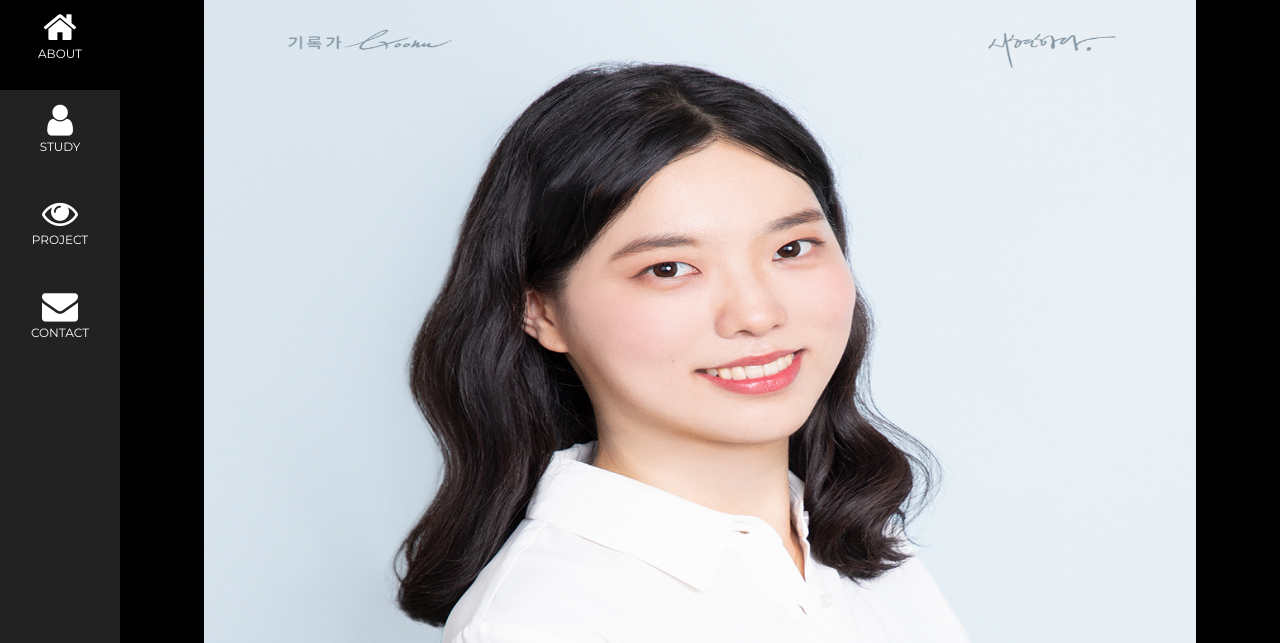
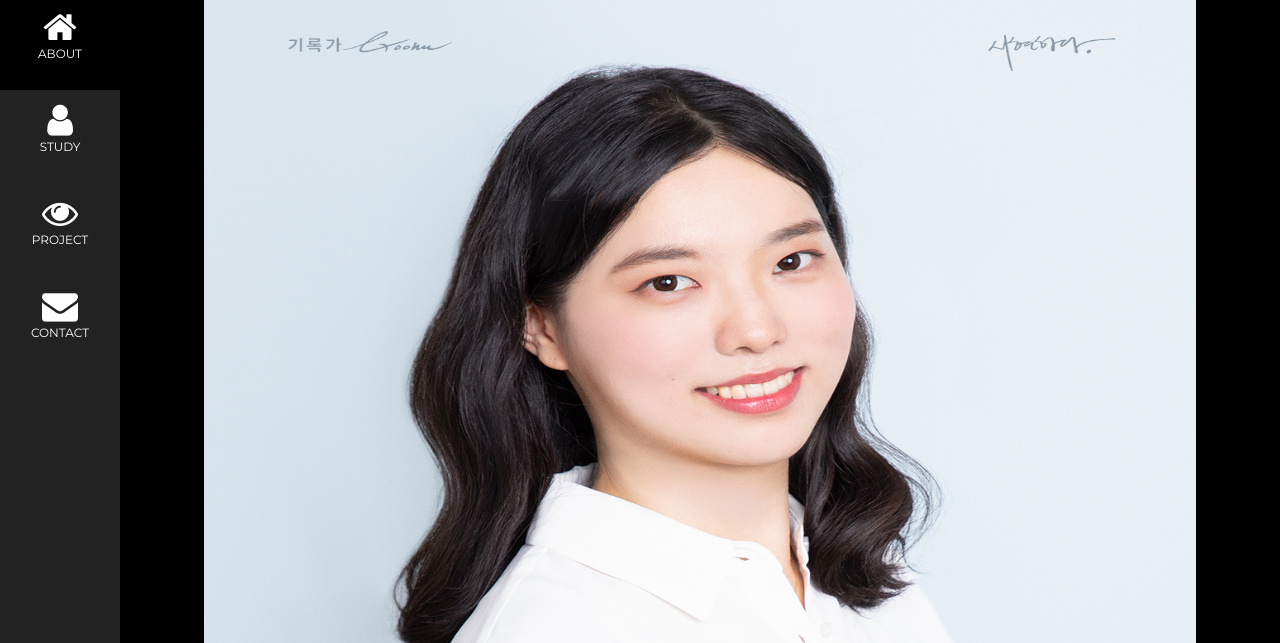
Before and after one commit to chosihyeon/chosihyeon.github.io, a plain HTML site: page index.html in a window 1280 px wide. Shown: the part 157-800 px from the top of the page. Drawn offline with nearby package versions, Linux system fonts and the light colour scheme.

Commit message:
Update index.html

```diff
--- a/index.html
+++ b/index.html
@@ -88,7 +88,7 @@ body, h1,h2,h3,h4,h5,h6 {font-family: "Montserrat", sans-serif}
   <header class="w3-container w3-padding-32 w3-center w3-black" id="home">
     <h1 class="w3-jumbo"><span class="w3-hide-small">I'm</span> SI HYEON CHO </h1>
     <h6>Developer</h6>
-    <img src="./sihyeon.jpg" alt="sihyeon" width="992" height="1008">
+    <img src="./sihyeon.jpg" alt="sihyeon" width="992" height="1058">
   </header>
   <div class="w3-content w3-justify w3-text-grey w3-padding-64" id="#">
     <h2 class="w3-text-light-grey">Introduction</h2>
```
